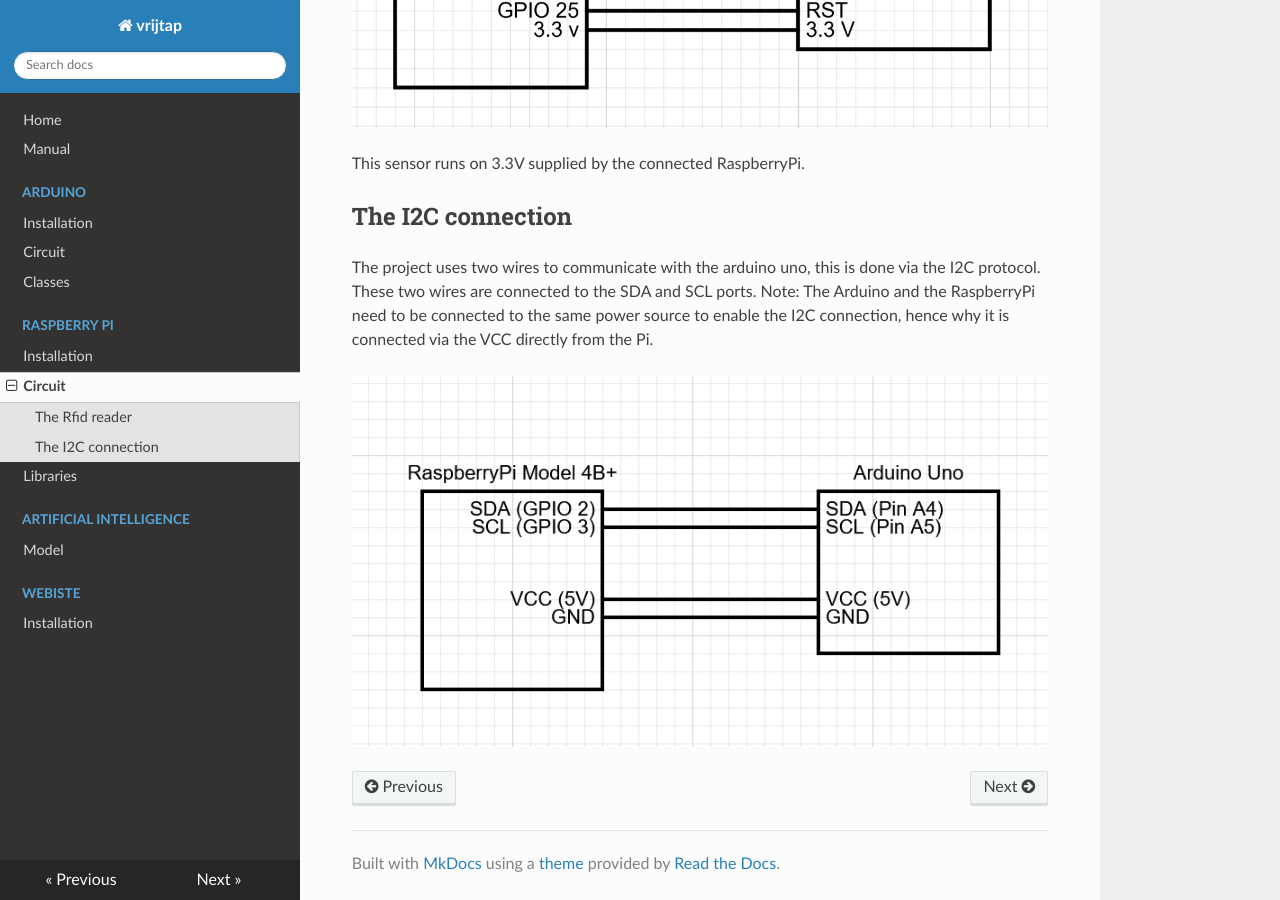
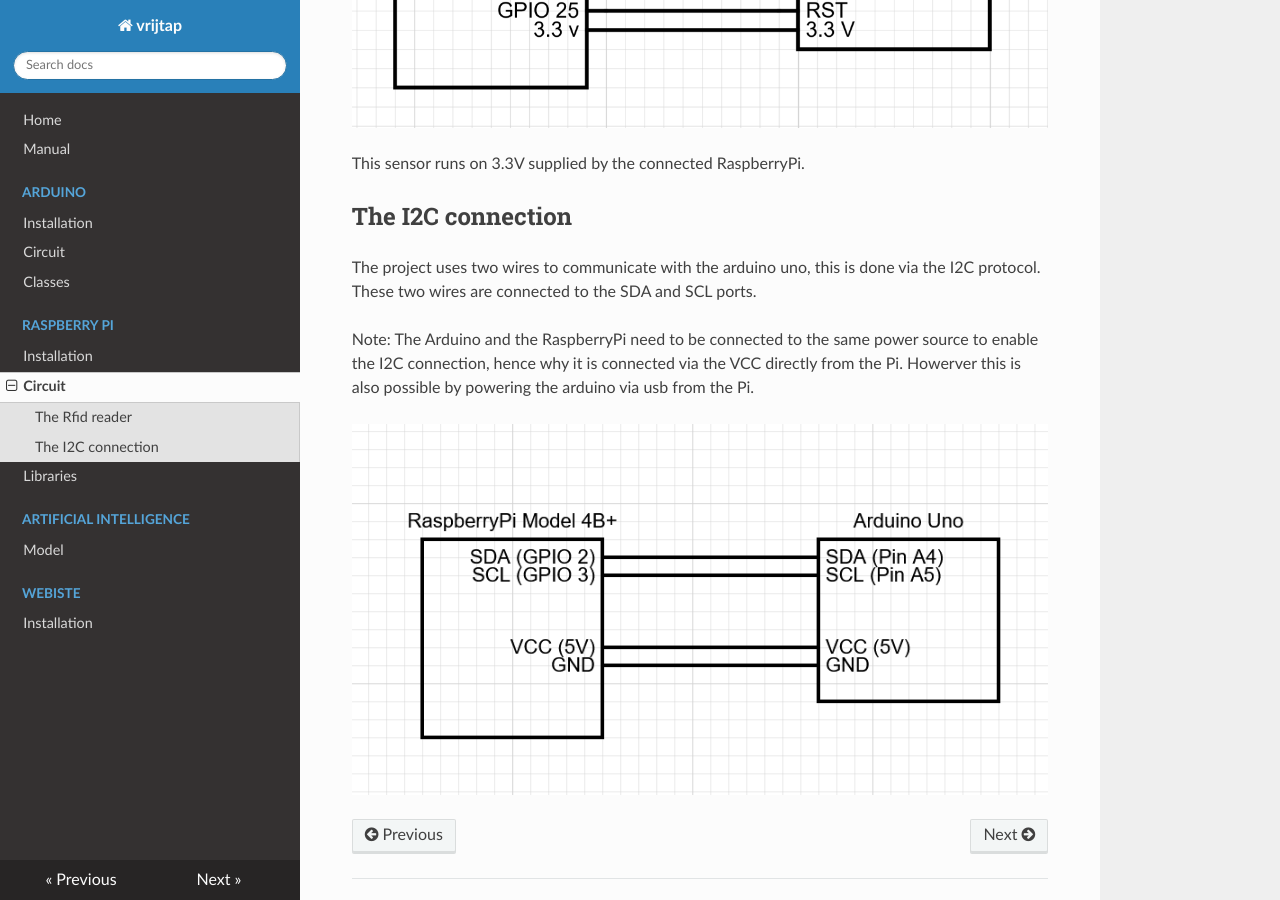
Before and after one commit to vrijtap/documentation, an MkDocs documentation site: the page built from docs/raspberry-pi/circuit.md, in a window 1280 px wide and 900 px high, scrolled down 563 px. Built offline with MkDocs 1.6.1, drawn with Linux system fonts in a browser that asks for light colours; nearby versions of some CDN libraries; a script that is not in the unit is left out.

Commit message:
updated text formatting

```diff
--- a/docs/raspberry-pi/circuit.md
+++ b/docs/raspberry-pi/circuit.md
@@ -12,6 +12,8 @@
 
 ## The I2C connection
 
-The project uses two wires to communicate with the arduino uno, this is done via the I2C protocol. These two wires are connected to the SDA and SCL ports. Note: The Arduino and the RaspberryPi need to be connected to the same power source to enable the I2C connection, hence why it is connected via the VCC directly from the Pi.
+The project uses two wires to communicate with the arduino uno, this is done via the I2C protocol. These two wires are connected to the SDA and SCL ports.
+
+Note: The Arduino and the RaspberryPi need to be connected to the same power source to enable the I2C connection, hence why it is connected via the VCC directly from the Pi. Howerver this is also possible by powering the arduino via usb from the Pi.
 
 ![RFID Sensor Circuit Diagram](img/I2Ccircuit.png)
```
